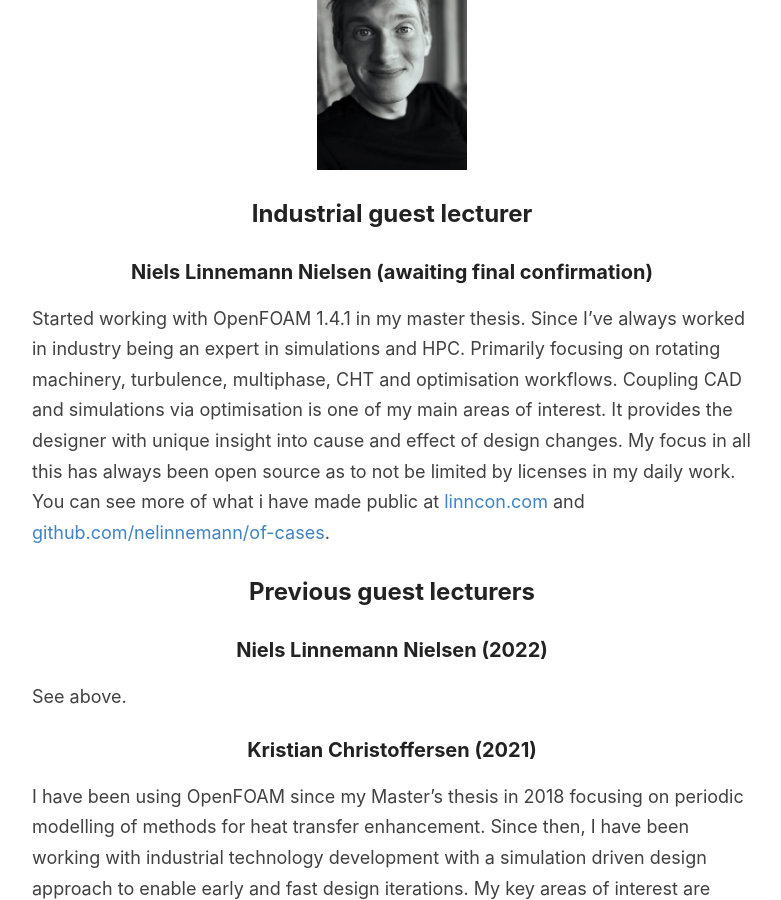
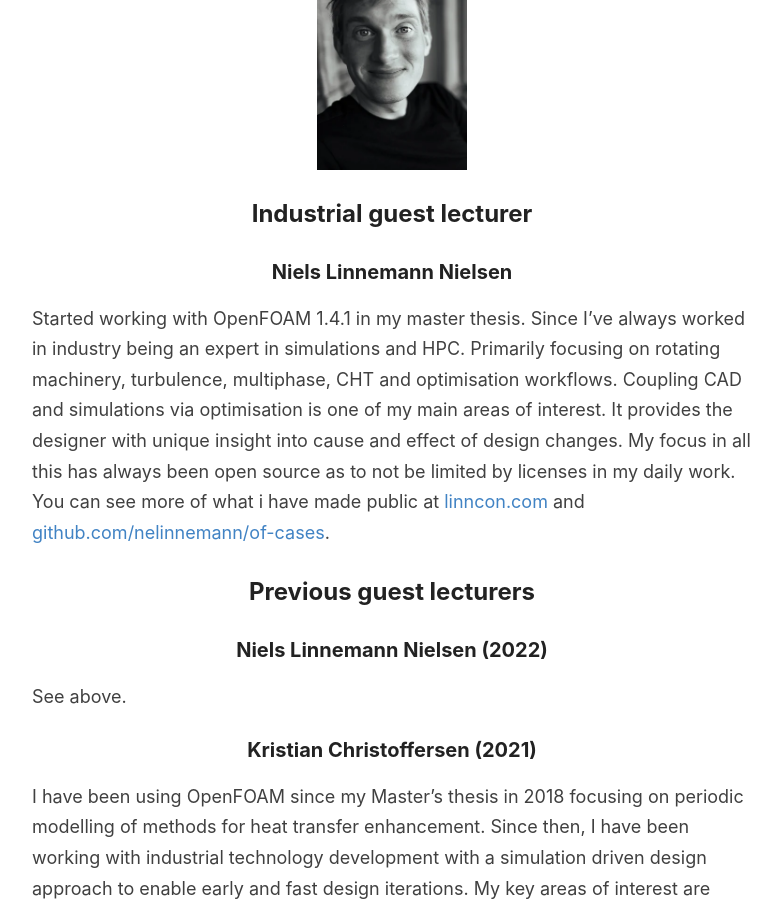
Before and after one commit to OpenSourceCFDCourse/opensourcecfdcourse.github.io, a Jekyll site: the page built from _pages/lecturers.md, in a window 1280 px wide and 900 px high, scrolled down 1033 px. Shown: the whole window, without its empty margins (248-1029 px from the left). Built offline with Jekyll 4.4.1, drawn with Linux system fonts in a browser that asks for light colours.

Commit message:
Update lecturers.md

```diff
--- a/_pages/lecturers.md
+++ b/_pages/lecturers.md
@@ -18,7 +18,7 @@ I have worked with OpenFOAM® actively since 2013 and supervise approximately 15
 
 ## Industrial guest lecturer
 
-### Niels Linnemann Nielsen (awaiting final confirmation)
+### Niels Linnemann Nielsen
 Started working with OpenFOAM 1.4.1 in my master thesis. Since I've always worked in industry being an expert in simulations and HPC. Primarily focusing on rotating machinery, turbulence, multiphase, CHT and optimisation workflows. Coupling CAD and simulations via optimisation is one of my main areas of interest.
 It provides the designer with unique insight into cause and effect of design changes.
 My focus in all this has always been open source as to not be limited by licenses in my daily work.
```
